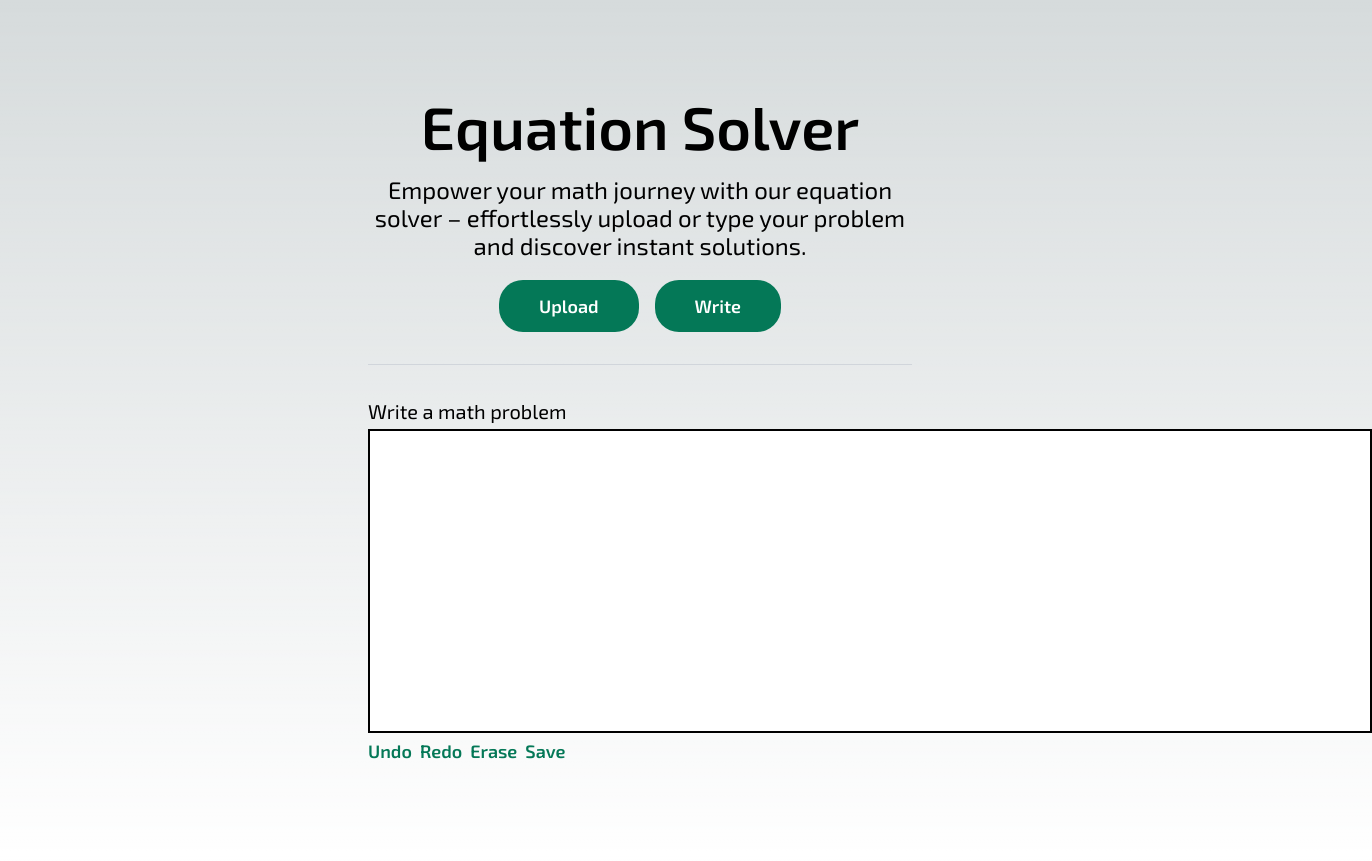
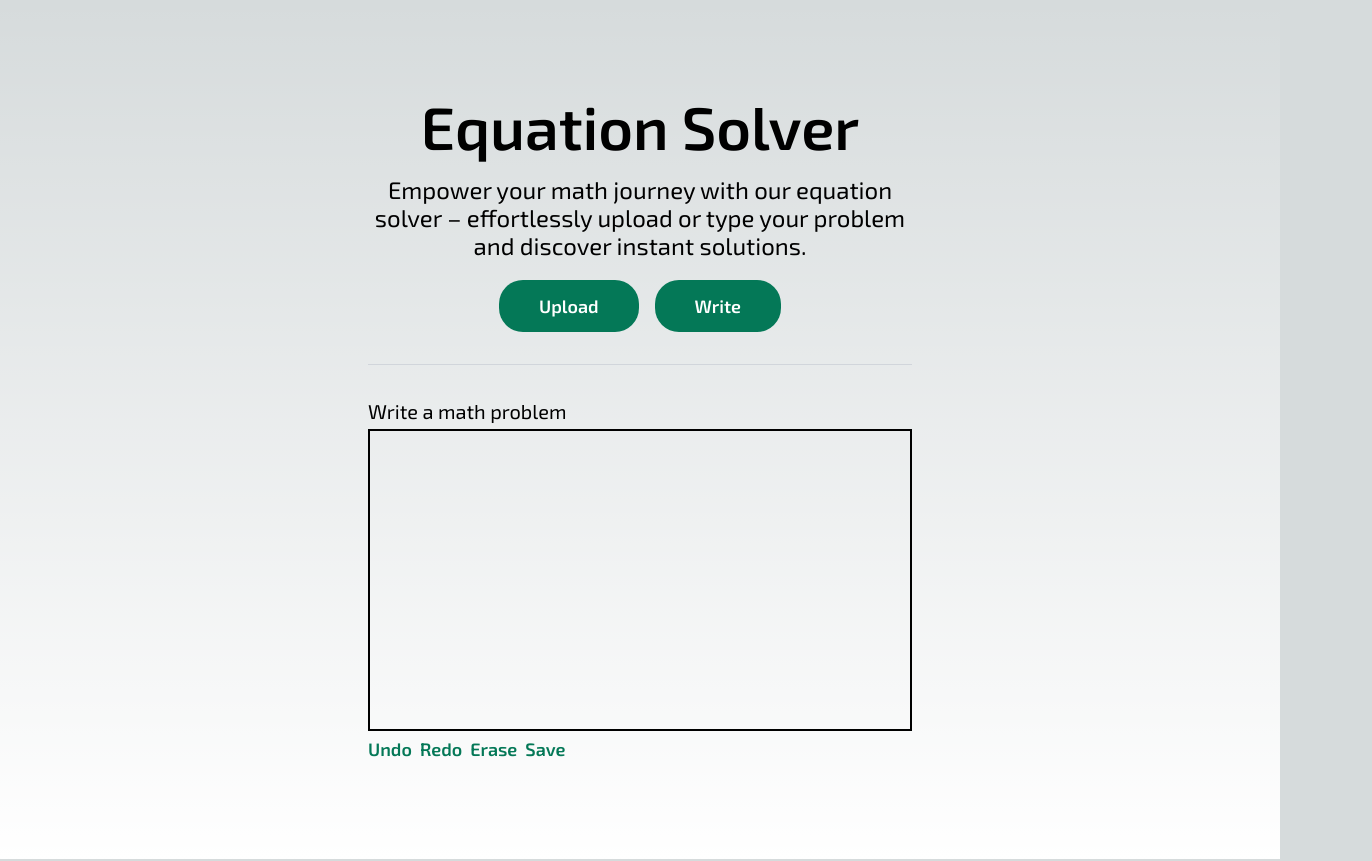
Before and after one commit to kristina-yo/equation-solver, a Next.js app: page / in a window 1280 px wide. Shown: the whole page, 1372 px wide, since content can reach past the window. Built offline with nearby package versions, Linux system fonts and the light colour scheme.

Commit message:
feat: new changes

```diff
--- a/src/app/page.tsx
+++ b/src/app/page.tsx
@@ -24,7 +24,7 @@ export default function Home() {
   // }, [mode]);
   return (
     <main className="flex min-h-screen  flex-col items-center justify-between p-24">
-      <div className="w-[50%]">
+      <div className="xl:w-[50%]">
         <HeroHeading />
         <HeroAction setMode={setMode} setSelectedImage={setSelectedImage} />
         <hr className="border-solid border-1 my-8  border-gray-300 opacity-100" />
@@ -37,7 +37,11 @@ export default function Home() {
             <button className="primary-button-small">Convert</button>
           )}
         </div> */}
-        <EquationConversion mode={mode} selectedImage={selectedImage} />
+        <EquationConversion
+          mode={mode}
+          selectedImage={selectedImage}
+          setSelectedImage={setSelectedImage}
+        />
       </div>
     </main>
   );
--- a/src/components/Canvas.tsx
+++ b/src/components/Canvas.tsx
@@ -18,10 +18,12 @@ interface DrawingState {
 }
 
 const Canvas = ({
-  setCanvasImage,
+  setSelectedImage,
 }: {
-  setCanvasImage: Dispatch<SetStateAction<File | undefined>>;
+  setSelectedImage: Dispatch<SetStateAction<File | undefined>>;
 }) => {
+  const canvasContainerRef = useRef<HTMLDivElement | null>(null);
+
   const canvasRef = useRef<HTMLCanvasElement | null>(null);
   const [drawingState, setDrawingState] = useState<DrawingState>({
     lines: [],
@@ -95,6 +97,10 @@ const Canvas = ({
   };
 
   const startDrawing = (event: React.MouseEvent<HTMLCanvasElement>) => {
+    const canvas = canvasRef.current;
+
+    if (!canvas) return;
+
     const { offsetX, offsetY } = event.nativeEvent;
     setDrawingState((prevState) => ({
       ...prevState,
@@ -105,6 +111,10 @@ const Canvas = ({
 
   const continueDrawing = (event: React.MouseEvent<HTMLCanvasElement>) => {
     if (!isDrawing) return;
+
+    const canvas = canvasRef.current;
+
+    if (!canvas) return;
 
     const { offsetX, offsetY } = event.nativeEvent;
     setDrawingState((prevState) => ({
@@ -127,7 +137,7 @@ const Canvas = ({
       const dataUrl = canvas.toDataURL("image/png");
       const file = dataURLtoFile(dataUrl, "drawing.png");
 
-      setCanvasImage(file);
+      setSelectedImage(file);
     }
   };
 
@@ -169,29 +179,28 @@ const Canvas = ({
     link.click();
   };
 
-  // useEffect(() => {
-  //   if (!isDrawing) {
-  //     const canvas = canvasRef.current;
-  //     if (!canvas) return;
+  useEffect(() => {
+    const canvasContainer = canvasContainerRef.current;
+    const canvas = canvasRef.current;
 
-  //     const dataUrl = canvas.toDataURL("image/png");
-  //     const file = dataURLtoFile(dataUrl, "drawing.png");
-
-  //     setCanvasImage(file);
-  //   }
-  // }, [isDrawing, setCanvasImage]);
+    if (canvasContainer && canvas) {
+      canvas.width = canvasContainer.clientWidth;
+    }
+  }, [canvasContainerRef]);
 
   return (
-    <div>
+    <div
+      ref={canvasContainerRef}
+      style={{ position: "relative", width: "100%" }}
+    >
       <canvas
         ref={canvasRef}
-        width={1000}
         height={300}
         onMouseDown={startDrawing}
         onMouseMove={continueDrawing}
         onMouseUp={endDrawing}
         onMouseLeave={endDrawing}
-        style={{ border: "2px solid #000" }}
+        style={{ border: "2px solid #000", width: "100%" }}
       />
       <div className="space-x-2 mt-1">
         <button className="canvas-button" onClick={undo}>
--- a/src/components/EquationConversion.tsx
+++ b/src/components/EquationConversion.tsx
@@ -2,14 +2,16 @@ import { Mode } from "@/app/page";
 import ImagePreview from "./ImagePreview";
 import WriteEquation from "./WriteEquation";
 import { generateEquation, solve } from "@/queries/generateEquation";
-import { useEffect, useState } from "react";
+import { Dispatch, SetStateAction, useEffect, useState } from "react";
 
 const EquationConversion = ({
   mode,
   selectedImage,
+  setSelectedImage,
 }: {
   mode: Mode;
   selectedImage: File | undefined;
+  setSelectedImage: Dispatch<SetStateAction<File | undefined>>;
 }) => {
   const [convertedEquation, setConvertedEquation] = useState<
     TGenerateEquationResponse | undefined
@@ -18,9 +20,7 @@ const EquationConversion = ({
   if (selectedImage) {
     imageUrl = URL.createObjectURL(selectedImage);
   }
-  const [canvasImage, setCanvasImage] = useState<File | undefined>(
-    selectedImage
-  );
+
   const handleConvert = async (selectedImage: File) => {
     const formData = new FormData();
     formData.append("image", selectedImage);
@@ -29,23 +29,18 @@ const EquationConversion = ({
     setConvertedEquation(data);
   };
 
-  useEffect(() => {
-    console.log("hello");
-
-    setCanvasImage(undefined);
-  }, [mode]);
-  console.log(canvasImage);
-
   return (
     <div className="space-y-4">
       {mode === Mode.Upload && selectedImage && (
         <ImagePreview equationImage={imageUrl} />
       )}
-      {mode === Mode.Write && <WriteEquation setCanvasImage={setCanvasImage} />}
-      {canvasImage && (
+      {mode === Mode.Write && (
+        <WriteEquation setSelectedImage={setSelectedImage} />
+      )}
+      {selectedImage && (
         <button
-          className="primary-button-small"
-          onClick={() => handleConvert(canvasImage)}
+          className="primary-button-small rounded-md"
+          onClick={() => handleConvert(selectedImage)}
         >
           Convert
         </button>
--- a/src/components/HeroAction.tsx
+++ b/src/components/HeroAction.tsx
@@ -16,6 +16,7 @@ const HeroAction = ({
 
   const handleButtonClick = () => {
     setMode(Mode.Upload);
+    setSelectedImage(undefined);
     if (fileInputRef.current) {
       fileInputRef.current.click();
     }
@@ -47,6 +48,7 @@ const HeroAction = ({
           className="primary-button"
           onClick={() => {
             setMode(Mode.Write);
+            setSelectedImage(undefined);
           }}
         >
           Write
--- a/src/components/WriteEquation.tsx
+++ b/src/components/WriteEquation.tsx
@@ -2,14 +2,14 @@ import { Dispatch, SetStateAction } from "react";
 import Canvas from "./Canvas";
 
 const WriteEquation = ({
-  setCanvasImage,
+  setSelectedImage,
 }: {
-  setCanvasImage: Dispatch<SetStateAction<File | undefined>>;
+  setSelectedImage: Dispatch<SetStateAction<File | undefined>>;
 }) => {
   return (
     <div className="flex flex-col">
       <span className="text-xl mb-1">Write a math problem</span>
-      <Canvas setCanvasImage={setCanvasImage} />
+      <Canvas setSelectedImage={setSelectedImage} />
     </div>
   );
 };
```
